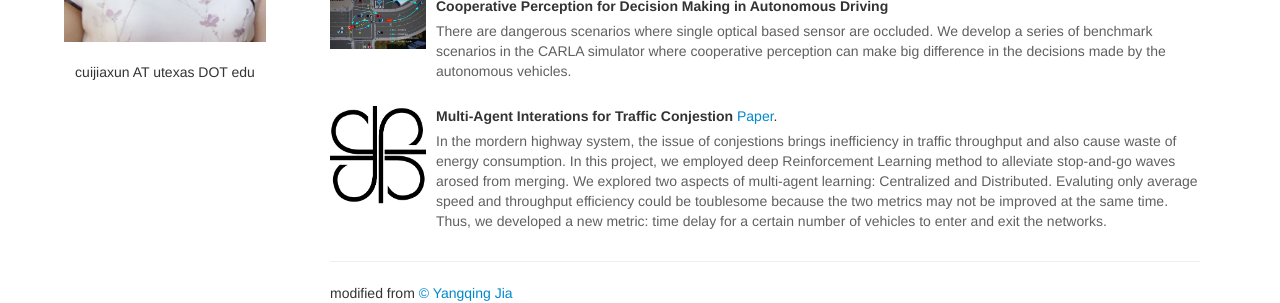
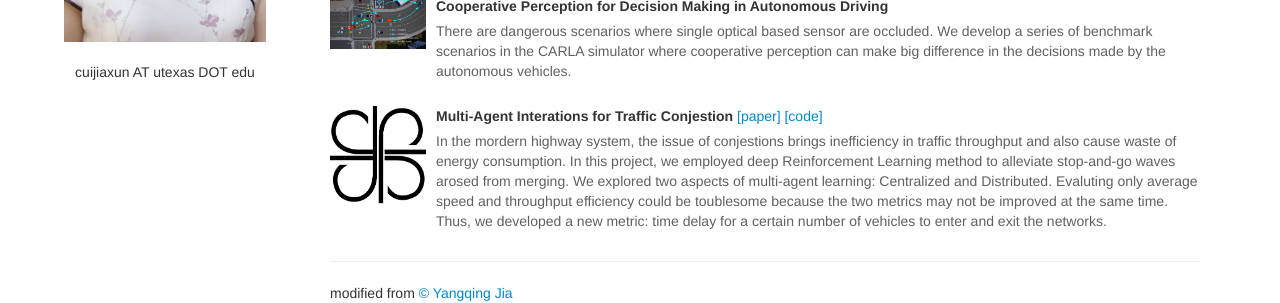
Before and after one commit to cuijiaxun/cuijiaxun.github.io, a Jekyll site: the page index.html, which Jekyll copies as it is, in a window 1280 px wide. Shown: the part 389-692 px from the top of the page. Built offline with Jekyll 4.4.1, drawn with Linux system fonts in a browser that asks for light colours.

```diff
--- a/index.html
+++ b/index.html
@@ -129,8 +129,8 @@
                         <strong>
                              Multi-Agent Interations for Traffic Conjestion
                         </strong>
-                        <a target="_blank" href="https://arxiv.org/abs/2103.00058">Paper</a>.
-
+                        <a target="_blank" href="https://arxiv.org/abs/2103.00058"> [paper] </a>
+                        <a target="_blank" href="https://github.com/cuijiaxun/MITC-Project"> [code] </a>
                     </p>
                     <p class="abstract-text">
                         In the mordern highway system, the issue of conjestions brings inefficiency in traffic throughput and also cause waste of energy consumption. In this project, we employed deep Reinforcement Learning method to alleviate stop-and-go waves arosed from merging. We explored two aspects of multi-agent learning: Centralized and Distributed. Evaluting only average speed and throughput efficiency could be toublesome because the two metrics may not be improved at the same time. Thus, we developed a new metric: time delay for a certain number of vehicles to enter and exit the networks.
```
